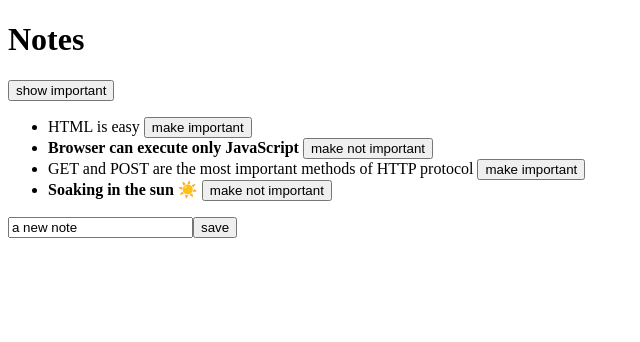
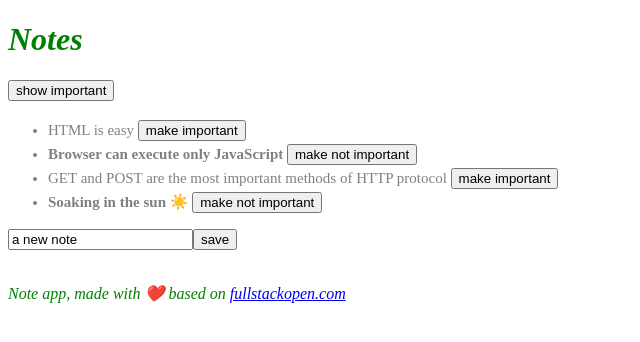
Before and after one commit to feketebence/fullstack-open, a React (Vite) app in the folder part2/sandbox/: page / in a window 1280 px wide. Shown: the top 342 px of the page, without its empty margins (0-640 px from the left). Built offline with nearby package versions, Linux system fonts and the light colour scheme; data requests are answered from the project's data file.

Commit message:
Progress in part 2e to exercises 2-16 and 2-17

```diff
--- a/part2/sandbox/src/App.jsx
+++ b/part2/sandbox/src/App.jsx
@@ -1,5 +1,7 @@
 import { useState, useEffect } from 'react';
 import Note from './components/Note';
+import Notification from './components/Notification';
+import Footer from './components/Footer';
 
 import noteService from './services/notes';
 
@@ -7,6 +9,7 @@
     const [notes, setNotes] = useState([]);
     const [newNote, setNewNote] = useState('a new note');
     const [showAll, setShowAll] = useState(true);
+    const [errorMessage, setErrorMessage] = useState(null);
 
     useEffect(() => {
         noteService.getAll().then((initialNotes) => {
@@ -48,10 +51,14 @@
                 setNotes(nextNotes);
             })
             .catch((error) => {
-                alert(
-                    `The note '${note.content}' was already deleted from the server`
+                console.log('Error:', error);
+
+                setErrorMessage(
+                    `Note "${note.content}" was already removed from the server`
                 );
-                console.log(error);
+                setTimeout(() => {
+                    setErrorMessage(null);
+                }, 5000);
 
                 const nextNotes = notes.filter((n) => n.id !== id);
                 setNotes(nextNotes);
@@ -65,6 +72,7 @@
     return (
         <div>
             <h1>Notes</h1>
+            <Notification message={errorMessage} />
             <div>
                 <button onClick={() => setShowAll(!showAll)}>
                     {' '}
@@ -91,6 +99,8 @@
                 />
                 <button type="submit">save</button>
             </form>
+
+            <Footer />
         </div>
     );
 };
--- /dev/null
+++ b/part2/sandbox/src/components/Footer.jsx
@@ -0,0 +1,18 @@
+const Footer = () => {
+    const footerStyle = {
+        color: 'green',
+        fontStyle: 'italic'
+    };
+
+    return (
+        <div style={footerStyle}>
+            <br />
+            <p>
+                Note app, made with ❤️ based on{' '}
+                <a href="https://fullstackopen.com/en/">fullstackopen.com</a>
+            </p>
+        </div>
+    );
+};
+
+export default Footer;
--- a/part2/sandbox/src/components/Note.jsx
+++ b/part2/sandbox/src/components/Note.jsx
@@ -1,7 +1,7 @@
 const Note = ({ note, onToggleImportance }) => {
     const label = note.important ? 'make not important' : 'make important';
     return (
-        <li>
+        <li className="note">
             {note.important ? <b>{note.content}</b> : note.content}{' '}
             <button onClick={onToggleImportance}>{label}</button>
         </li>
--- /dev/null
+++ b/part2/sandbox/src/components/Notification.jsx
@@ -0,0 +1,9 @@
+const Notification = ({ message }) => {
+    if (message === null) {
+        return null;
+    }
+
+    return <div className="error">{message}</div>;
+};
+
+export default Notification;
--- /dev/null
+++ b/part2/sandbox/src/index.css
@@ -0,0 +1,20 @@
+h1 {
+    color: green;
+    font-style: italic;
+}
+
+.note {
+    color: grey;
+    padding-top: 3px;
+    font-size: 15px;
+}
+
+.error {
+    color: red;
+    background: lightgrey;
+    font-size: 20px;
+    border-style: solid;
+    border-radius: 5px;
+    padding: 10px;
+    margin-bottom: 10px;
+}
--- a/part2/sandbox/src/main.jsx
+++ b/part2/sandbox/src/main.jsx
@@ -1,4 +1,5 @@
 import ReactDOM from 'react-dom/client';
 import App from './App';
+import './index.css';
 
 ReactDOM.createRoot(document.getElementById('root')).render(<App />);
```
Also changed, not shown: part2/sandbox/db.json (indentation only).
